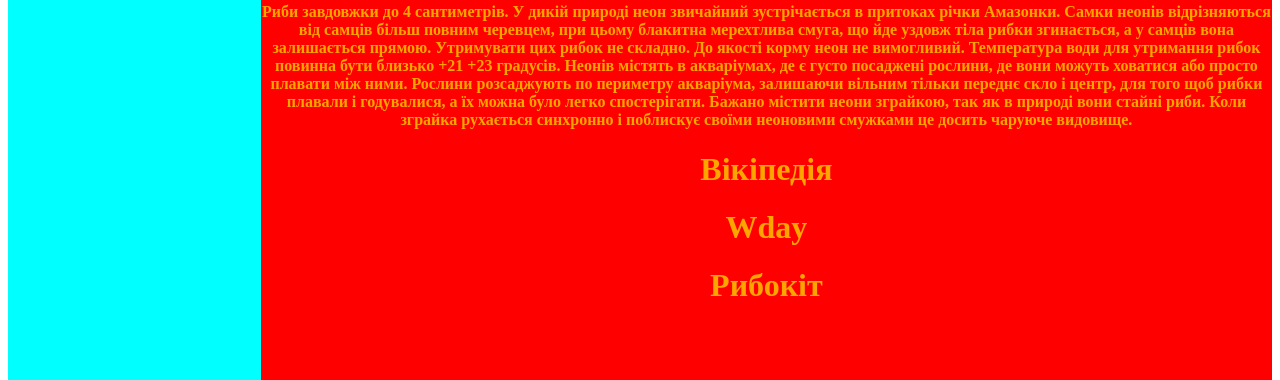
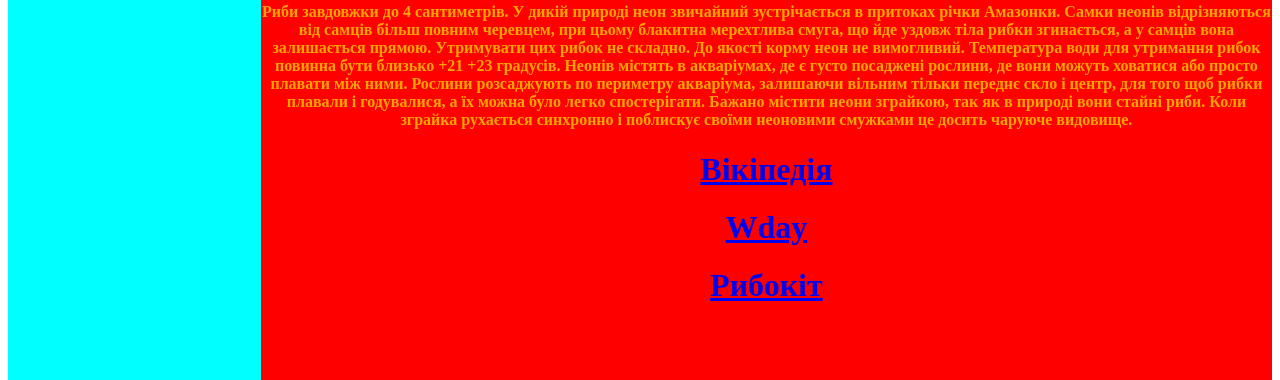
Before and after one commit to Gektorrrr/Gektorrrr, a plain HTML site: page 3.html in a window 1280 px wide. Shown: the part 487-867 px from the top of the page. Drawn offline with Linux system fonts and the light colour scheme.

Commit message:
Update 3.html

```diff
--- a/3.html
+++ b/3.html
@@ -19,9 +19,9 @@
 <h4>Риби завдовжки до 4 сантиметрів. У дикій природі неон звичайний зустрічається в притоках річки Амазонки. Самки неонів відрізняються від самців більш повним черевцем, при цьому блакитна мерехтлива смуга, що йде уздовж тіла рибки згинається, а у самців вона залишається прямою. Утримувати цих рибок не складно. До якості корму неон не вимогливий. Температура води для утримання рибок повинна бути близько +21 +23 градусів.
 
 Неонів містять в акваріумах, де є густо посаджені рослини, де вони можуть ховатися або просто плавати між ними. Рослини розсаджують по периметру акваріума, залишаючи вільним тільки переднє скло і центр, для того щоб рибки плавали і годувалися, а їх можна було легко спостерігати. Бажано містити неони зграйкою, так як в природі вони стайні риби. Коли зграйка рухається синхронно і поблискує своїми неоновими смужками це досить чаруюче видовище.</h4>
-<p><h1>Вікіпедія<a href="https://uk.wikipedia.org/wiki/%D0%9D%D0%B5%D0%BE%D0%BD_%D0%B7%D0%B2%D0%B8%D1%87%D0%B0%D0%B9%D0%BD%D0%B8%D0%B9"></a></h1></p>
-<p><h1>Wday<a href="http://www.wday.ru/akvariumnyie-ryibki/osobennosti-uhoda-za-ryiboy-neonom/"></a></h1></p>
-<p><h1>Рибокіт<a href="https://catfishes.ru/neon-yarkij-mirnyj-znametnityj/"></a></h1></p>
+<p><a href="https://uk.wikipedia.org/wiki/%D0%9D%D0%B5%D0%BE%D0%BD_%D0%B7%D0%B2%D0%B8%D1%87%D0%B0%D0%B9%D0%BD%D0%B8%D0%B9"><h1>Вікіпедія</a></h1></p>
+<p><a href="http://www.wday.ru/akvariumnyie-ryibki/osobennosti-uhoda-za-ryiboy-neonom/"><h1>Wday</a></h1></p>
+<p><a href="https://catfishes.ru/neon-yarkij-mirnyj-znametnityj/"><h1>Рибокіт</h1></p>
 </div>
 </body>
 </html>
```
